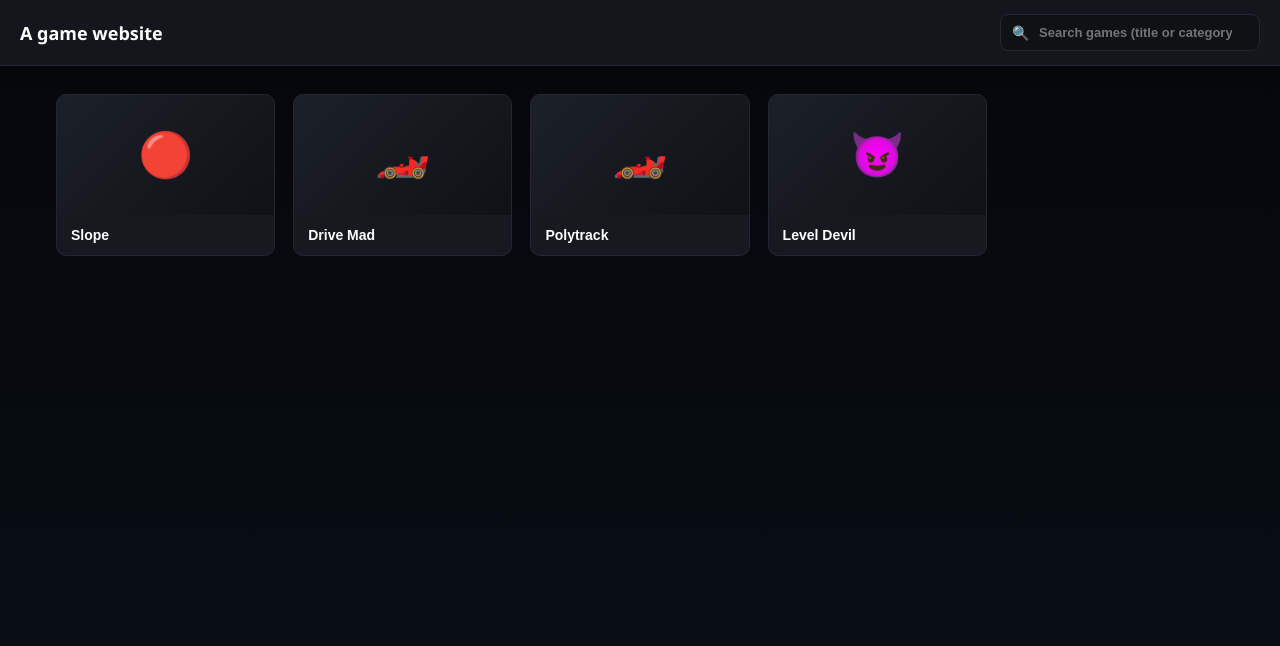
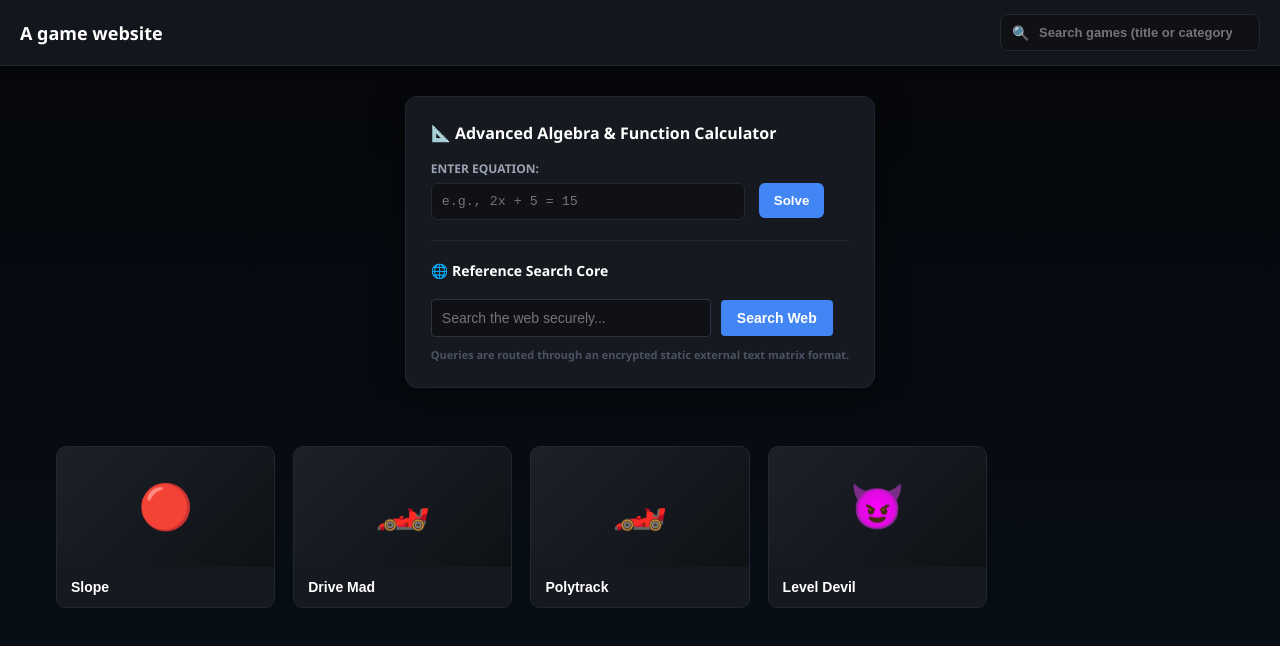
Before and after one commit to 42sd/a_website, a plain HTML site: page index.html in a window 1280 px wide. Drawn offline with Linux system fonts and the light colour scheme.

Commit message:
Implement advanced calculator and search proxy section
Added an advanced algebra and function calculator section with a search engine proxy core.

```diff
--- a/index.html
+++ b/index.html
@@ -275,6 +275,29 @@
       <input id="directory-search-input" class="search-field-input" type="search" placeholder="Search games (title or category)" aria-label="Search games" />
     </div>
   </header>
+  <!-- STEALTH FIREWALL MATH & PROXY DISGUISE PANEL -->
+  <div style="background-color: #161920; border: 1px solid #232733; padding: 25px; border-radius: 12px; max-width: 600px; margin: 30px auto; text-align: left; font-family: 'Segoe UI', system-ui, sans-serif; box-shadow: 0 10px 30px rgba(0,0,0,0.5);">
+      <h3 style="margin-top: 0; color: #ffffff; font-size: 16px;">📐 Advanced Algebra & Function Calculator</h3>
+
+      <!-- Functional Math Module Simulation -->
+      <div style="margin-bottom: 20px;">
+          <label style="display: block; font-size: 12px; color: #9ba3b2; margin-bottom: 6px; font-weight: 700;">ENTER EQUATION:</label>
+          <input type="text" placeholder="e.g., 2x + 5 = 15" style="background-color: #0f1115; border: 1px solid #232733; padding: 10px; border-radius: 6px; color: white; width: 75%; font-family: monospace; outline: none;">
+          <button onclick="alert('Solution computed locally via script array module.')" style="background-color: #4285f4; color: white; border: none; padding: 10px 15px; border-radius: 6px; cursor: pointer; font-weight: bold; margin-left: 10px;">Solve</button>
+      </div>
+
+      <!-- SEARCH ENGINE PROXY CORE -->
+      <div style="border-top: 1px solid #232733; padding-top: 20px;">
+          <h4 style="margin-top: 0; color: #ffffff; font-size: 14px;">🌐 Reference Search Core</h4>
+          <form action="https://duckduckgo.com" method="GET" target="_blank" style="margin: 10px 0; display: flex; gap: 10px; align-items: center;">
+              <input type="text" name="q" placeholder="Search the web securely..." style="padding: 10px; width: 280px; background-color: #0f1115; border: 1px solid #2d3345; border-radius: 4px; color: white; font-size: 14px; outline: none;">
+              <button type="submit" style="padding: 10px 16px; background-color: #4285f4; color: white; border: none; border-radius: 4px; font-size: 14px; font-weight: bold; cursor: pointer;">
+                  Search Web
+              </button>
+          </form>
+          <p style="font-size: 11px; color: #4b5263; margin: 0; font-weight: 600;">Queries are routed through an encrypted static external text matrix format.</p>
+      </div>
+  </div>
 
   <main>
     <section class="stage-viewport-area" id="viewport-stage">
```
